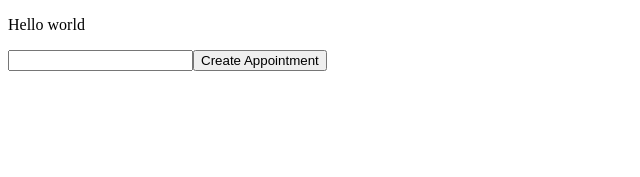
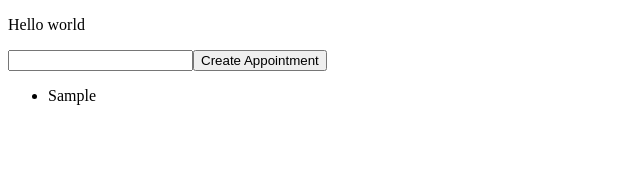
Before and after one commit to shivarach/sample-react, a React (Create React App) app: page / in a window 1280 px wide. Both pictures are taken after typing "Sample" into the empty fields and a click on the button "Create Appointment". Shown: the top 177 px of the page, without its empty margins (0-640 px from the left). Built offline with nearby package versions, Linux system fonts and the light colour scheme.

Commit message:
view appointments

```diff
--- a/src/App.js
+++ b/src/App.js
@@ -1,6 +1,7 @@
 import React from 'react';
 import Form from './components/Form'
 import AddAppointment from './appointment/AddAppointment.js'
+import ViewAppointments from "./appointment/ViewAppointments";
 
 // function App() {
 //   return (
@@ -15,6 +16,7 @@ function App() {
         <div className="App">
             <p>Hello world</p>
             <AddAppointment/>
+            <ViewAppointments/>
         </div>
     );
 }
--- /dev/null
+++ b/src/appointment/ViewAppointments.js
@@ -0,0 +1,34 @@
+import React from 'react'
+import {connect} from 'react-redux'
+import {cancelAppointment} from '../redux/actions.js'
+
+const ViewAppointments = ({appointments, cancelAppointment}) => {
+    return (
+        <div>
+            <ul>
+                {appointments.map((appointment, index) =>
+                    <li key={index}
+                        onClick={() => cancelAppointment(index)}
+                        style={{
+                            textDecoration: !appointment.scheduled ? 'line-through' : 'none'
+                        }}
+                    >{appointment.patientName}</li>
+                )}
+            </ul>
+        </div>
+    )
+}
+
+const mapStateToProps = (state) => {
+    return {
+        appointments: state.appointments
+    }
+}
+
+const mapDispatchToProps = dispatch => {
+    return {
+        cancelAppointment: id => dispatch(cancelAppointment(id))
+    }
+}
+
+export default connect(mapStateToProps, mapDispatchToProps)(ViewAppointments);
--- a/src/redux/actions.js
+++ b/src/redux/actions.js
@@ -1,5 +1,6 @@
 export const CREATE_APPOINTMENT = "CREATE_APPOINTMENT";
 export const UPDATE_STATUS = "UPDATE_STATUS";
+export const CANCEL_APPOINTMENT = "CANCEL_APPOINTMENT";
 
 export function createAppointment(patientName) {
     return {
@@ -8,9 +9,9 @@ export function createAppointment(patientName) {
     }
 }
 
-export function updateStatus(index) {
+export function cancelAppointment(index) {
     return {
-        type: UPDATE_STATUS,
+        type: CANCEL_APPOINTMENT,
         index
     }
 }
--- a/src/redux/reducer.js
+++ b/src/redux/reducer.js
@@ -1,4 +1,4 @@
-import {CREATE_APPOINTMENT, UPDATE_STATUS} from './actions.js'
+import {CREATE_APPOINTMENT, CANCEL_APPOINTMENT} from './actions.js'
 
 function appointmentsApp(state = {appointments: []}, action) {
     switch (action.type) {
@@ -12,7 +12,7 @@ function appointmentsApp(state = {appointments: []}, action) {
                     }
                 ]
             });
-        case UPDATE_STATUS:
+        case CANCEL_APPOINTMENT:
             return Object.assign({}, state, {
                 appointments: state.appointments.map((appointment, index) => {
                     if (index === action.index) {
```
